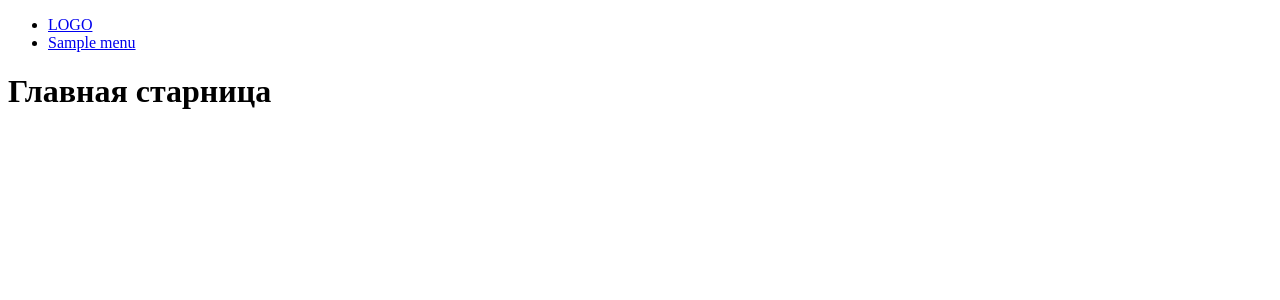
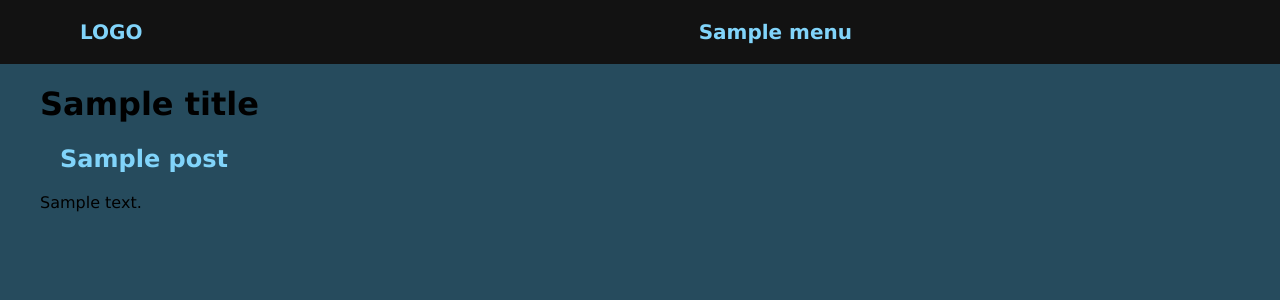
Before and after one commit to Artur23041989/myrepositori, a Django app: template fifth/programming_blog/blog/templates/blog/index.html in a window 1280 px wide. Shown: the top 300 px of the page. Run offline with Django 4.2, Linux system fonts and the light colour scheme; the template is opened without the code that fills it: most values are stand-ins (such as "Sample title", 1, 10 or a date in 2020); parts of the project's set-up code (start-up, migrations or seed data) failed here and were passed over.

Commit message:
new comit

```diff
--- a/fifth/programming_blog/blog/apps.py
+++ b/fifth/programming_blog/blog/apps.py
@@ -4,3 +4,4 @@ from django.apps import AppConfig
 class BlogConfig(AppConfig):
     default_auto_field = 'django.db.models.BigAutoField'
     name = 'blog'
+    verbose_name = 'Блог новостей'
--- /dev/null
+++ b/fifth/programming_blog/blog/static/css/style.css
@@ -0,0 +1,165 @@
+body {
+    margin: 0;
+    padding: 0;
+    background: #264b5d;
+    font-family: Verdana, Geneva, Tahoma, sans-serif;
+}
+
+.wrap {
+    max-width: 1200px;
+    margin: 0 auto;
+}
+
+.content .wrap {
+    background: #FFF;
+    padding: 40px;
+    box-sizing: border-box;
+    display: flex;
+}
+
+ul {
+    list-style: none;
+    margin: 0;
+    padding: 0;
+}
+
+a {
+    color: #81d4fa;
+    text-decoration: none;
+    padding: 20px;
+}
+
+a:hover {
+    color: #FFC;
+}
+
+.header {
+    background: #121212;
+}
+
+.mainmenu {
+    display: flex;
+    align-items: center;
+    font-size: 20px;
+    font-weight: bold;
+    padding: 20px;
+}
+
+.logo {
+    flex-basis: 40%;
+}
+
+.last {
+    flex-basis: 30%;
+    text-align: right;
+}
+
+
+.sidebar ul {
+    width: 320px;
+    margin-right: 40px;
+    margin-top: 20px;
+}
+
+.sidebar a {
+    padding: 20px;
+    display: block;
+    border: 1px solid #FFF;
+    background: #264b5d;
+    font-weight: bold;
+    font-size: 18px;
+}
+
+.selected {
+    font-size: 18px;
+    padding: 20px;
+    border: 1px solid #FFF;
+    font-weight: bold;
+    background: #81d4fa;
+}
+
+.main li {
+    border: 1px solid #264b5d;
+    margin-bottom: 40px;
+}
+
+.first,
+.date {
+    padding: 10px 20px;
+    background: #264b5d;
+    font-size: 18px;
+    color: #FFF;
+    margin: 0;
+}
+
+.image {
+    float: left;
+    margin-right: 20px;
+    max-width: 50%;
+}
+
+.photo {
+    max-width: 100%;
+}
+
+.text {
+    padding: 20px 20px 0;
+}
+
+.text h2 {
+    margin-top: 0;
+}
+
+.text a {
+    padding-left: 0;
+}
+
+.text a:hover {
+    color: #264b5d;
+}
+
+.post h1 {
+    margin-top: 0;
+}
+
+.post {
+    font-size: 16px;
+}
+
+
+.form-input{
+    width: 100%;
+    padding: 10px;
+    box-sizing: border-box;
+}
+
+button{
+    background: #81d4fa;
+    border: 2px solid #264b5d;
+    width: 100%;
+    padding: 10px;
+    font-size: 20px;
+    cursor: pointer;
+}
+form label{
+    font-size: 18px;
+}
+
+.list-pages{
+    display: flex;
+    justify-content: center;
+}
+.list-pages .page-num-selected{
+    background: #81d4fa;
+    padding: 20px;
+}
+.list-pages a{
+    background: #264b5d;
+    padding: 20px;
+    display: block;
+    color: #FFF;
+}
+.page-num{
+    margin: 6px;
+    font-weight: bold;
+}
--- a/fifth/programming_blog/blog/templates/blog/base.html
+++ b/fifth/programming_blog/blog/templates/blog/base.html
@@ -1,3 +1,5 @@
+{% load static %}
+
 <!doctype html>
 <html lang="en">
 <head>
@@ -6,6 +8,7 @@
           content="width=device-width, user-scalable=no, initial-scale=1.0, maximum-scale=1.0, minimum-scale=1.0">
     <meta http-equiv="X-UA-Compatible" content="ie=edge">
     <title>{{ title }}</title>
+    <link rel="stylesheet" href="{% static 'css/style.css' %}">
 </head>
 <body>
 <div class="header">
--- a/fifth/programming_blog/blog/templates/blog/index.html
+++ b/fifth/programming_blog/blog/templates/blog/index.html
@@ -3,5 +3,19 @@
 
 
 {% block content %}
-<h1>Главная старница</h1>
+<h1>{{ title }}</h1>
+<ul>
+    {% for p in posts %}
+    <li>
+        <h2>
+            <a href="{{ p.get_absolute_url }}">
+                {{ p.title }}
+            </a>
+        </h2>
+        <p>{{ p.content|linebreaks|truncatewords:50 }}</p>
+    </li>
+    {% endfor %}
+</ul>
+
+
 {% endblock %}
--- a/fifth/programming_blog/blog/urls.py
+++ b/fifth/programming_blog/blog/urls.py
@@ -3,4 +3,6 @@ from .views import *
 
 urlpatterns = [
     path('', BlogHome.as_view(), name='index'),
+    path('post/<slug:post_slug>/', ShowPost.as_view(), name='post'),
+    path('category/<slug:post_slug>/', BlogCategory.as_view(), name='category'),
 ]
```
Also changed, not shown: fifth/programming_blog/blog/admin.py (+19 -2 lines), fifth/programming_blog/blog/models.py (+15 -12 lines), fifth/programming_blog/blog/templates/blog/list_categories.html (added, +10 -0 lines), fifth/programming_blog/blog/templates/blog/post.html (added, +10 -0 lines), fifth/programming_blog/blog/templatetags/blog_tags.py (added, +12 -0 lines), fifth/programming_blog/blog/views.py (+27 -1 lines), fifth/programming_blog/blog/templatetags/__init__.py (added), fifth/programming_blog/db.sqlite3, fifth/programming_blog/media/photos/2025/09/10/1_1.jpg (added), fifth/programming_blog/media/photos/2025/09/10/2_1.jpg (added), fifth/programming_blog/media/photos/2025/09/10/3_1.jpg (added), fifth/programming_blog/media/photos/2025/09/10/3_1_g6Ld5b4.jpg (added).
